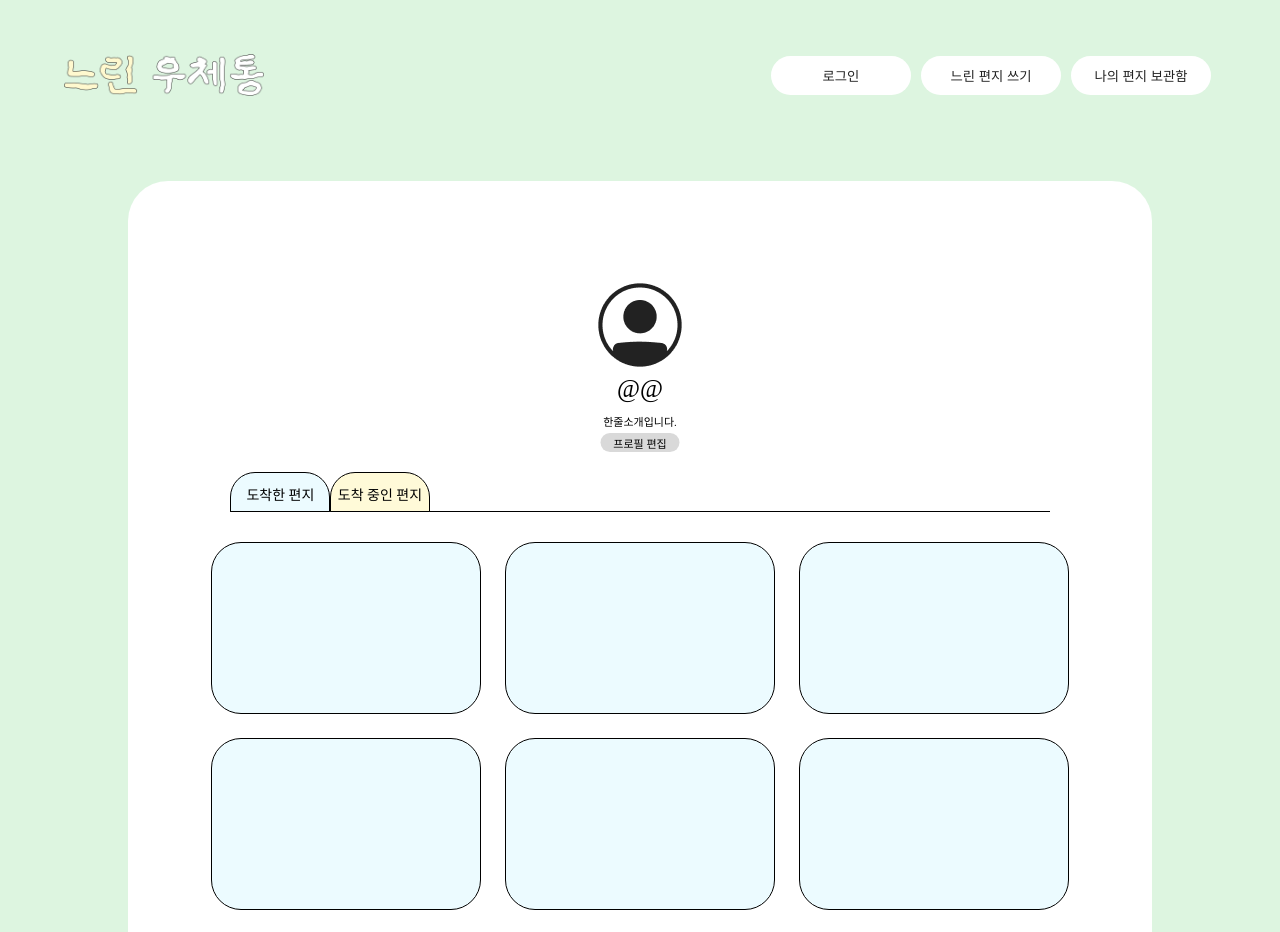
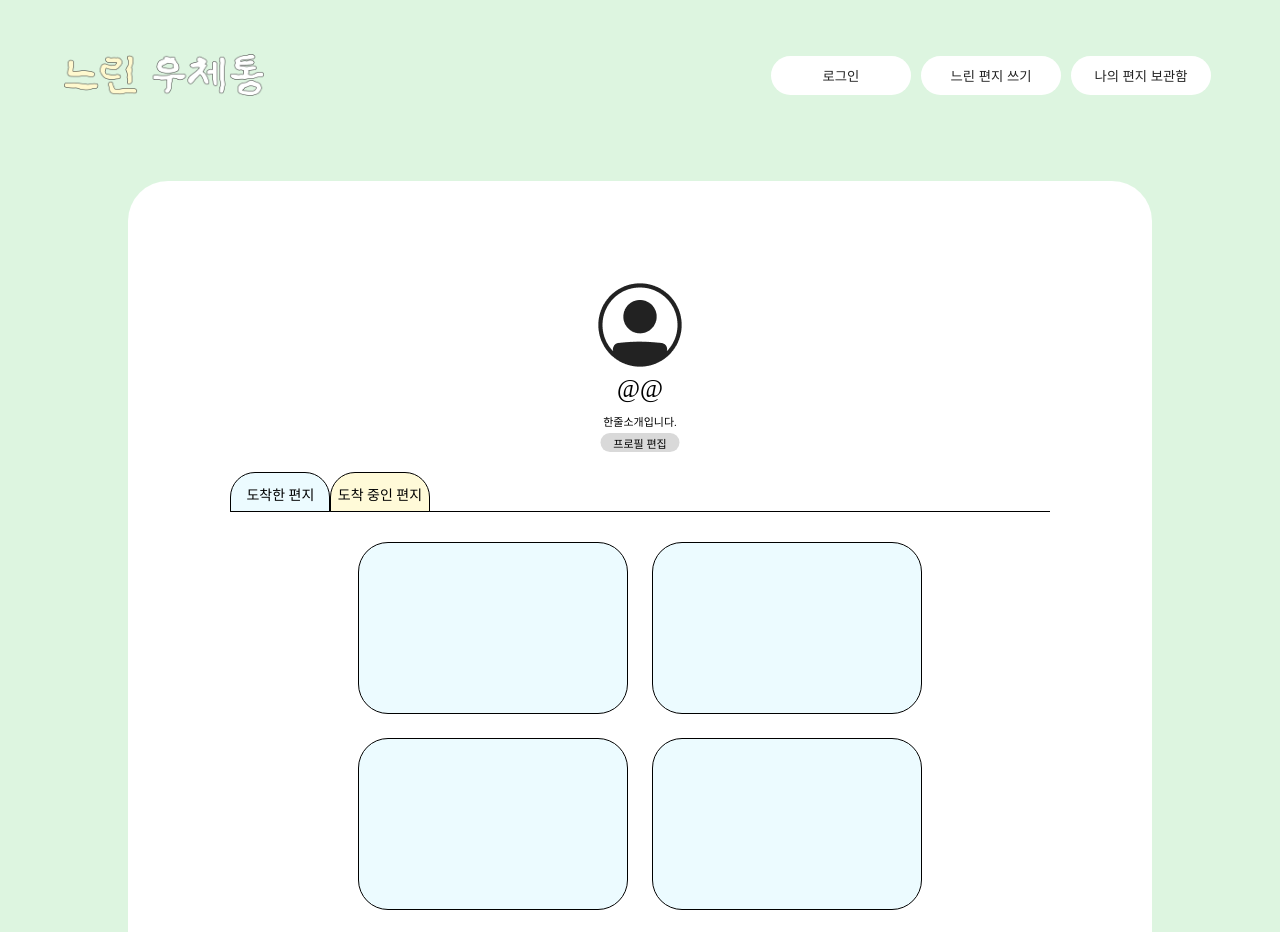
Before and after one commit to pknu-wap/2025_1_WEB_2, a React (Create React App) app in the folder client/: page /mypage in a window 1280 px wide. Shown: the top 932 px of the page. Built offline with nearby package versions, Linux system fonts and the light colour scheme; a web font is replaced by a local one.

Commit message:
feature : arrived box container 비율 수정

```diff
--- a/client/src/components/MyPage/MyPage.css
+++ b/client/src/components/MyPage/MyPage.css
@@ -128,7 +128,7 @@
 }
 
 .arrived-box-container {
-  width: 100%;
+  width: 80%;
   padding: 10px;
   display: flex;
   flex-wrap: wrap;
--- a/client/src/components/MyPage/MyPage.js
+++ b/client/src/components/MyPage/MyPage.js
@@ -31,7 +31,7 @@ function MyPage() {
         <div className="intro-content">
           <img
             src={imageAboveText}
-            alt="프로필 이미지지"
+            alt="프로필 이미지"
             className="profile-image"
           />
           <p className="name-text">@@</p>
```
